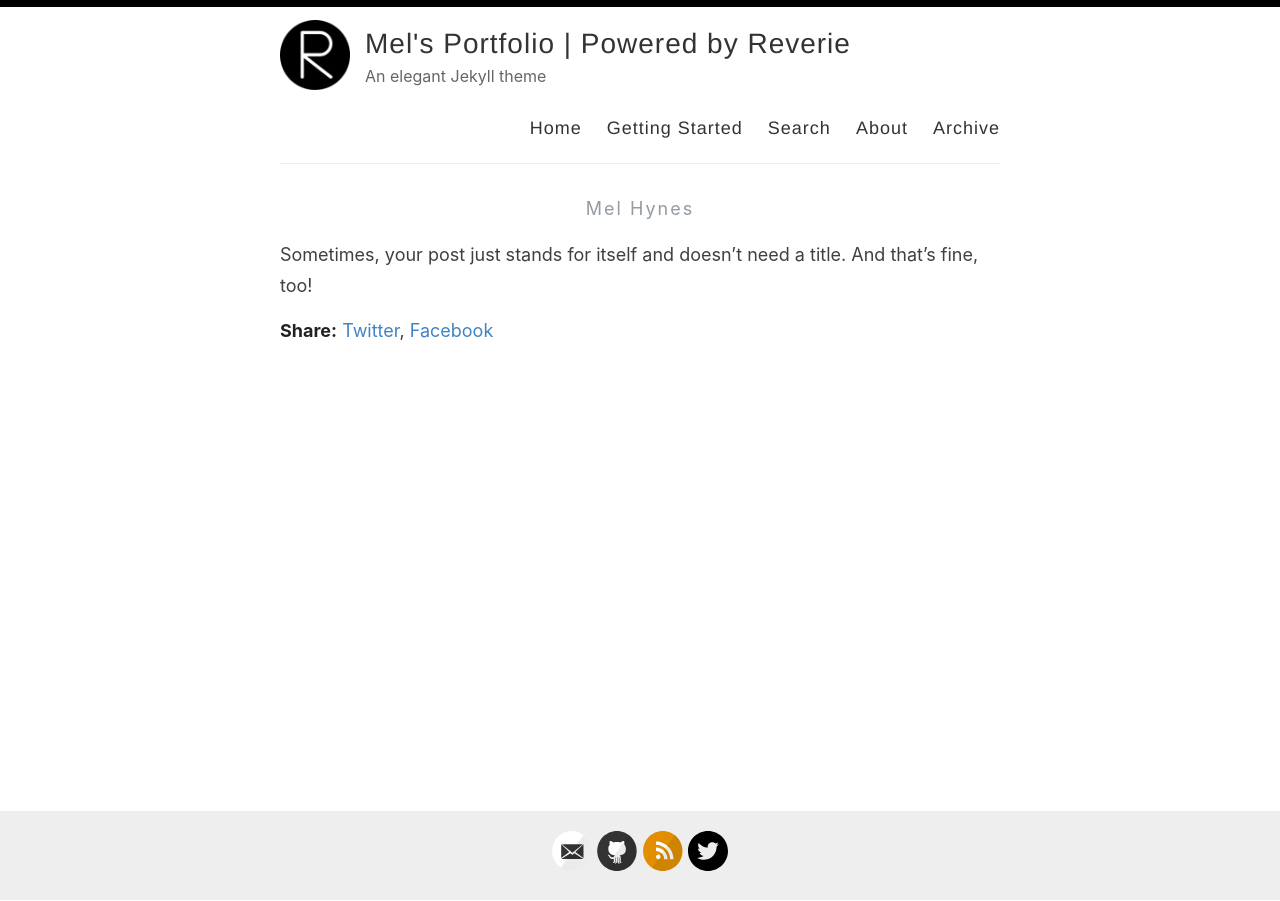
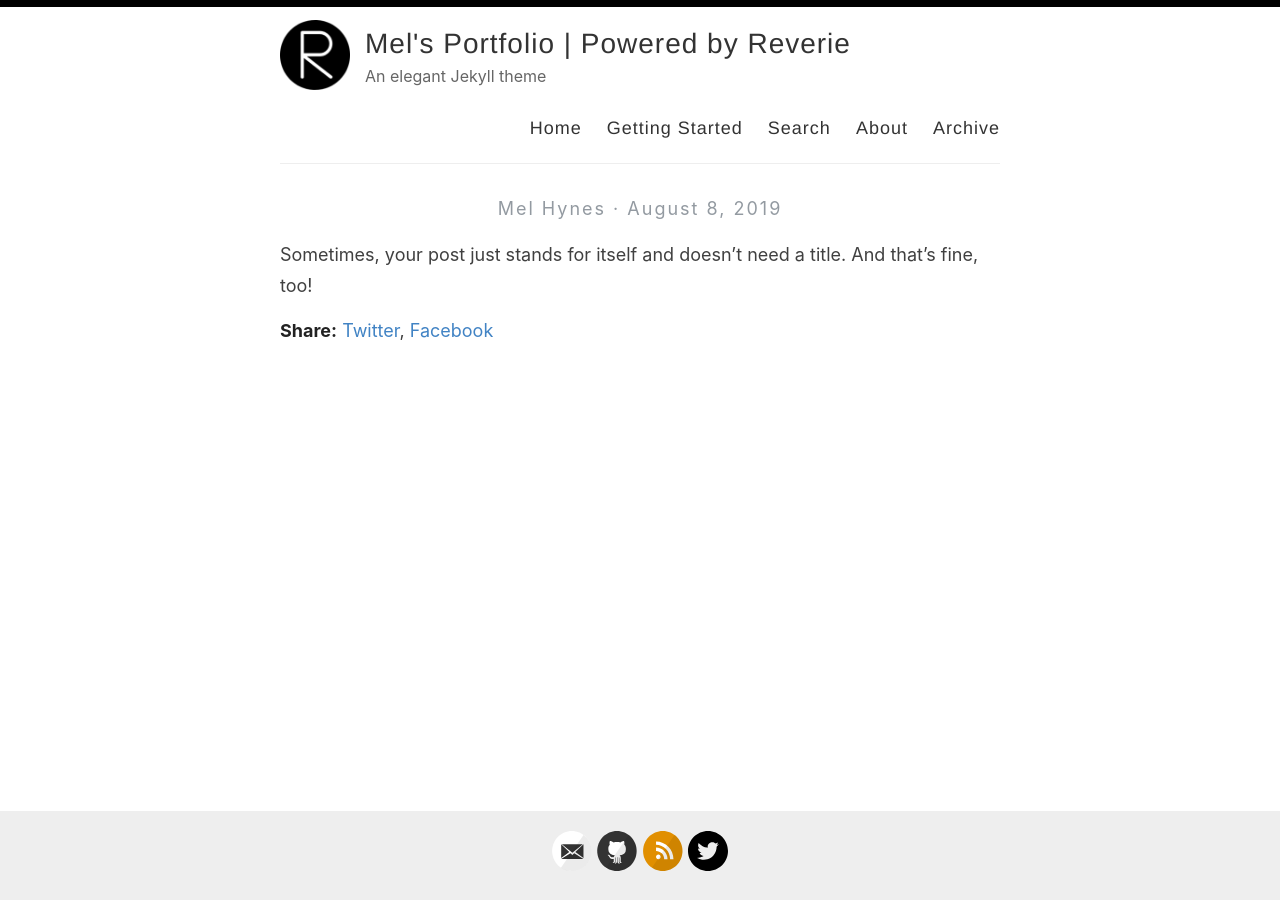
Before and after one commit to ClockWorkElementals/ClockWorkElementals.github.io, a Jekyll site: the page built from _posts/2019-08-08-no-title-posts.md, in a window 1280 px wide. Built offline with Jekyll 4.4.1, drawn with Linux system fonts in a browser that asks for light colours.

Commit message:
Reverted post.html

```diff
--- a/_layouts/post.html
+++ b/_layouts/post.html
@@ -6,7 +6,10 @@ layout: default
   <h1>{{ page.title }}</h1>
 
   <div>
-    <p class="author_title">{{site.author}}</p>
+    <p class="author_title">{{site.author}}  ·  {{ page.date | date: "%B %e, %Y" }}</p>
+    {% if page.last_modified_at %}
+    <p class="author_title" datetime="{{ page.last_modified_at | date_to_xmlschema }}">(Updated: {{ page.last_modified_at | date: "%b %-d, %Y" }})</p>
+    {% endif %}
   </div>
 
   <div class="entry">
```
